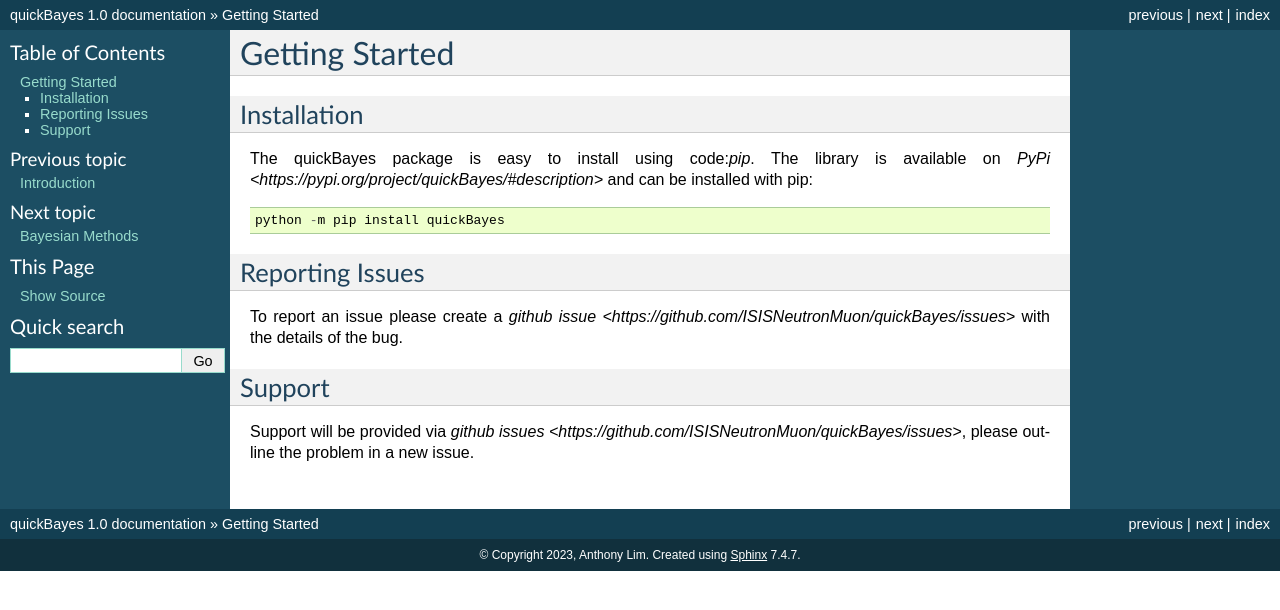
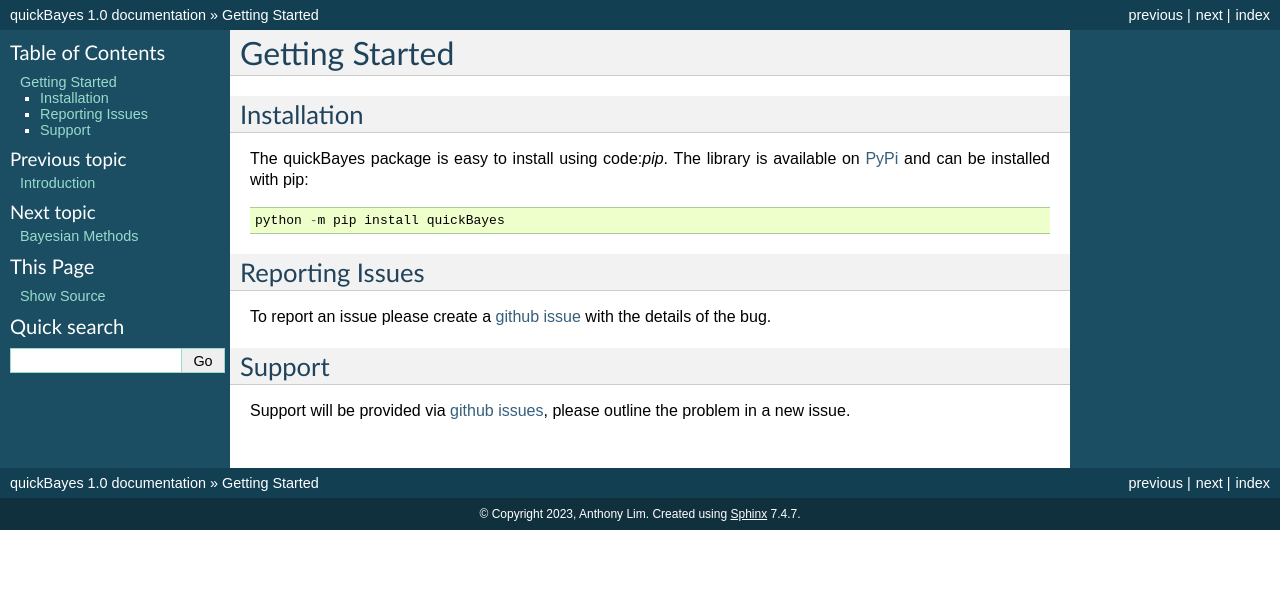
Before and after one commit to ISISNeutronMuon/quickBayes, a Sphinx documentation site: the page built from docs/source/install.rst, in a window 1280 px wide. Shown: the top 610 px of the page. Built offline with Sphinx 7.4.7, drawn with Linux system fonts in a browser that asks for light colours.

Commit message:
refs #92 try to fixwarnings

```diff
--- a/docs/source/install.rst
+++ b/docs/source/install.rst
@@ -7,7 +7,7 @@
 ------------
 
 The quickBayes package is easy to install using code:`pip`.
-The library is available on `PyPi <https://pypi.org/project/quickBayes/#description>` and can be installed with pip:
+The library is available on `PyPi <https://pypi.org/project/quickBayes/#description/>`_ and can be installed with pip:
 
 .. code-block:: python
 
@@ -16,10 +16,10 @@
 Reporting Issues
 ----------------
 
-To report an issue please create a `github issue <https://github.com/ISISNeutronMuon/quickBayes/issues>` with the details of the bug.
+To report an issue please create a `github issue <https://github.com/ISISNeutronMuon/quickBayes/issues/>`_ with the details of the bug.
 
 
 Support
 -------
 
-Support will be provided via `github issues <https://github.com/ISISNeutronMuon/quickBayes/issues>`, please outline the problem in a new issue.
+Support will be provided via `github issues <https://github.com/ISISNeutronMuon/quickBayes/issues/>`_, please outline the problem in a new issue.
```
Also changed, not shown: docs/source/cf_methods.rst (+5 -6 lines).
